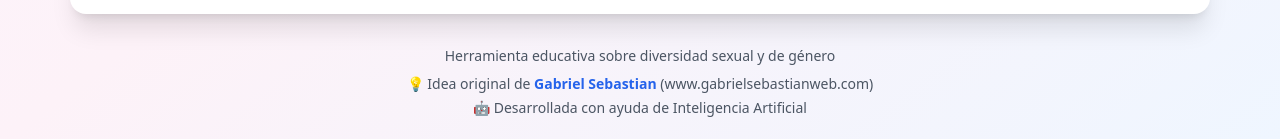
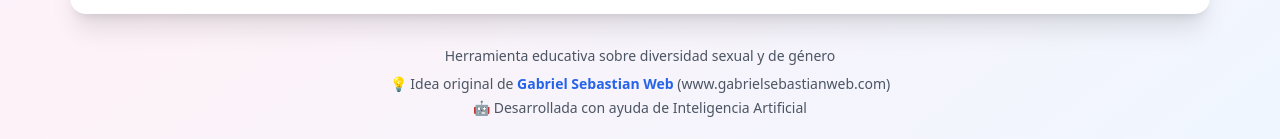
Before and after one commit to cVasr/explorador-diversidad, a plain HTML site: page index.html in a window 1280 px wide. Shown: the part 834-973 px from the top of the page. Drawn offline with nearby package versions, Linux system fonts and the light colour scheme.

Commit message:
Update index.html

```diff
--- a/index.html
+++ b/index.html
@@ -22,7 +22,7 @@
 */
 
 const CREDITOS = {
-  nombre: "Gabriel Sebastian",
+  nombre: "Gabriel Sebastian Web",
   link: "https://gabrielsebastianweb.com/",
   linkTexto: "www.gabrielsebastianweb.com"
 };
```
